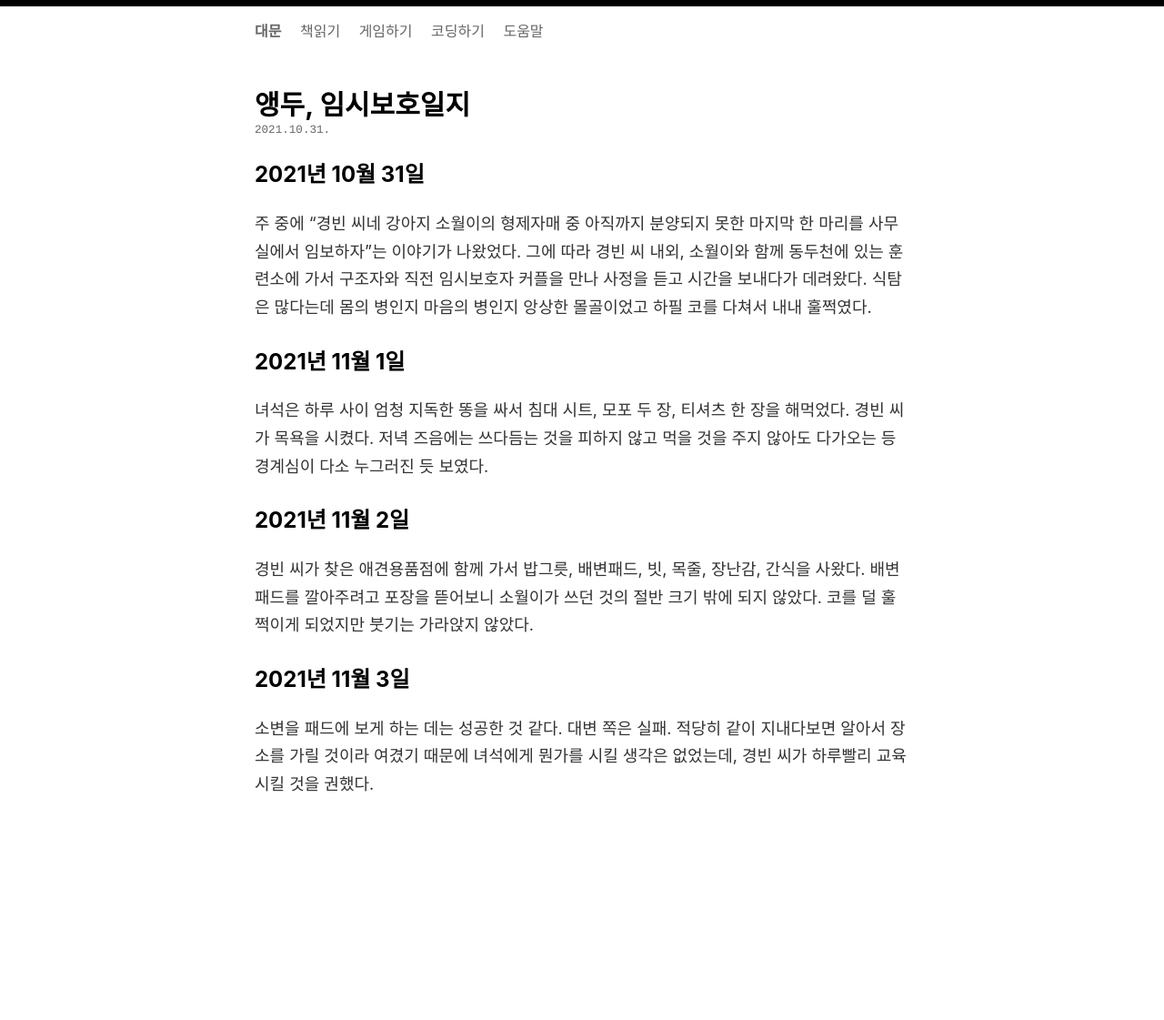
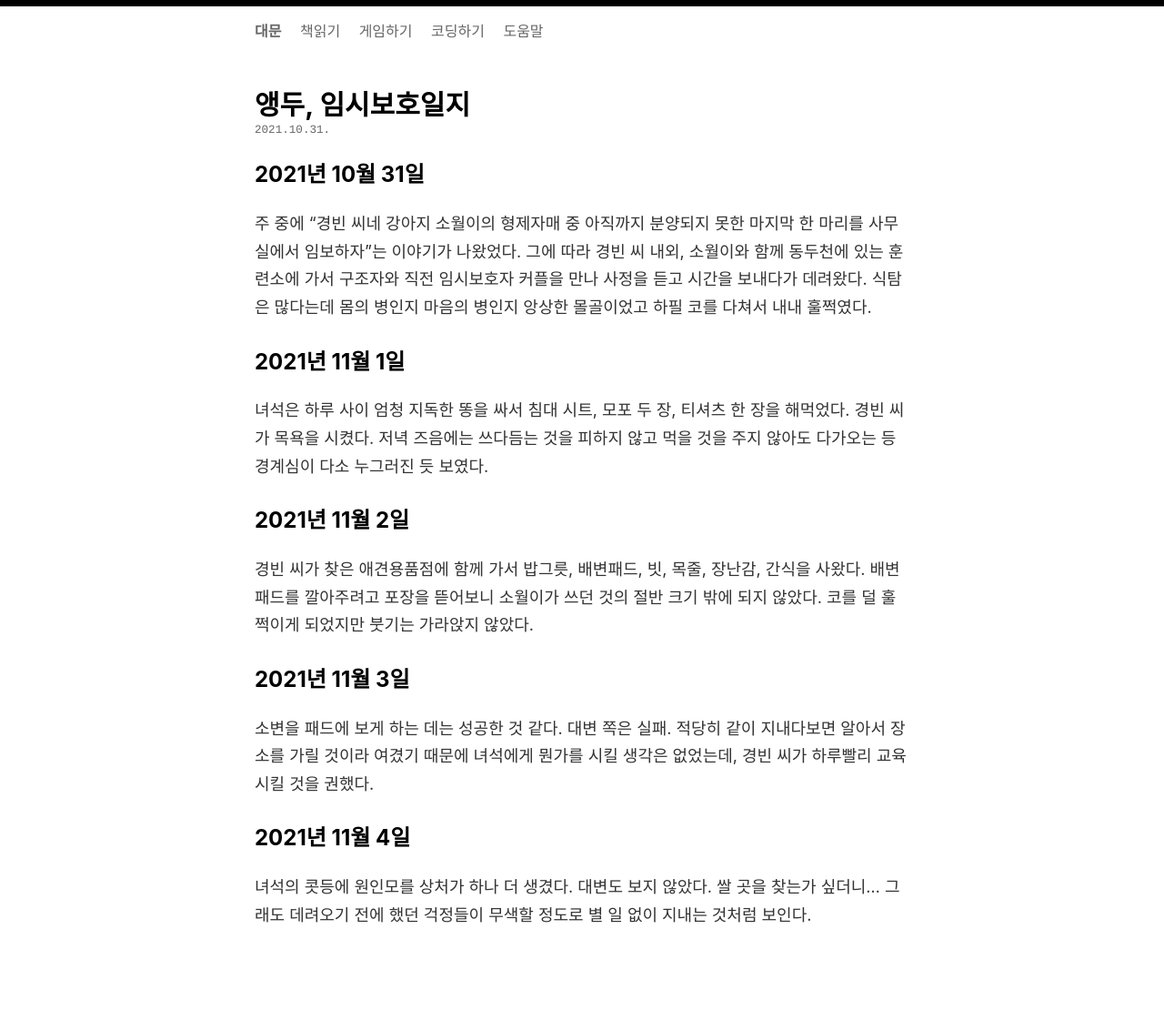
Before and after one commit to oxmhpark/www.exonomicon.net, a Jekyll site: the page built from _posts/2021-10-31-caring-note-of-aeng-doo.md, in a window 1280 px wide. Shown: the whole page at 91% size. Built offline with Jekyll 4.4.1, drawn with Linux system fonts in a browser that asks for light colours; comment, search, counter and statistics services are not loaded; before the commit the page ends 977 px from its top, so only the background shows below that.

Commit message:
Update 2021-10-31-caring-note-of-aeng-doo.md

```diff
--- a/_posts/2021-10-31-caring-note-of-aeng-doo.md
+++ b/_posts/2021-10-31-caring-note-of-aeng-doo.md
@@ -14,3 +14,6 @@ comments: true
 
 ## 2021년 11월 3일
 소변을 패드에 보게 하는 데는 성공한 것 같다. 대변 쪽은 실패. 적당히 같이 지내다보면 알아서 장소를 가릴 것이라 여겼기 때문에 녀석에게 뭔가를 시킬 생각은 없었는데, 경빈 씨가 하루빨리 교육시킬 것을 권했다.
+
+## 2021년 11월 4일
+녀석의 콧등에 원인모를 상처가 하나 더 생겼다. 대변도 보지 않았다. 쌀 곳을 찾는가 싶더니... 그래도 데려오기 전에 했던 걱정들이 무색할 정도로 별 일 없이 지내는 것처럼 보인다.
```
